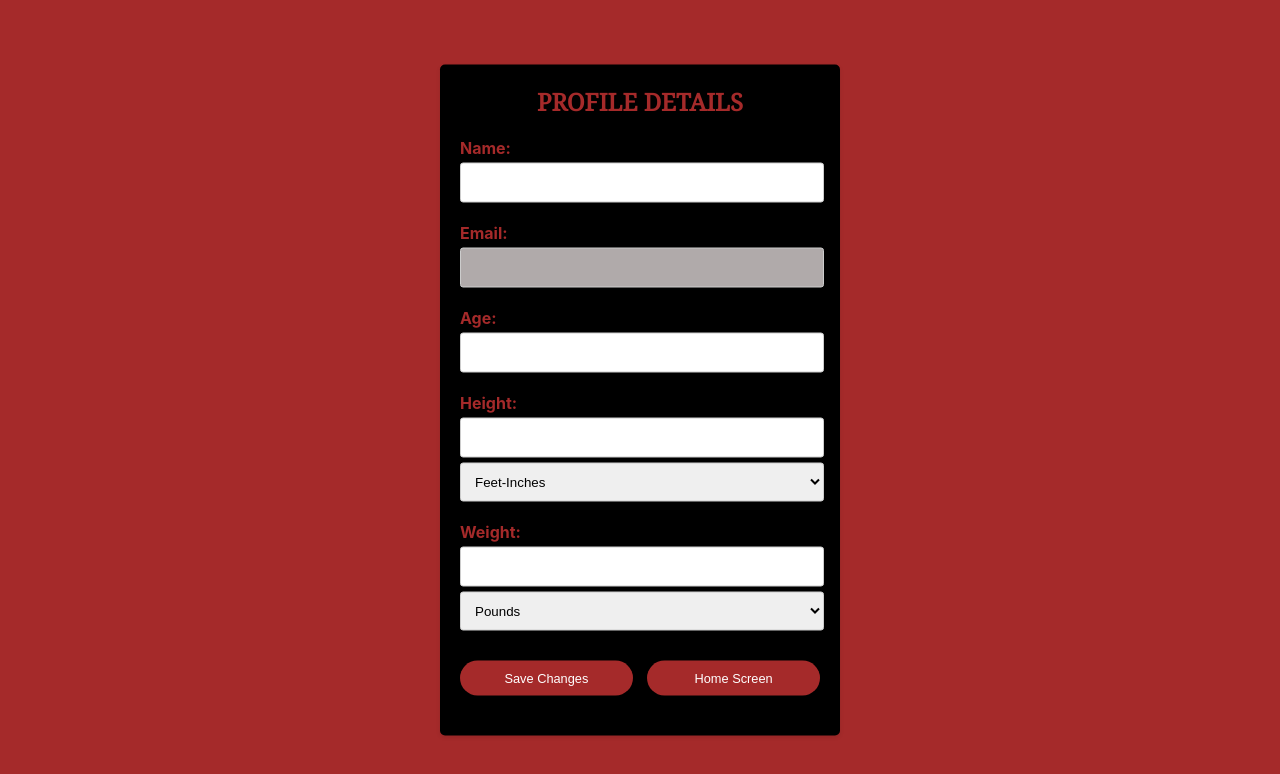
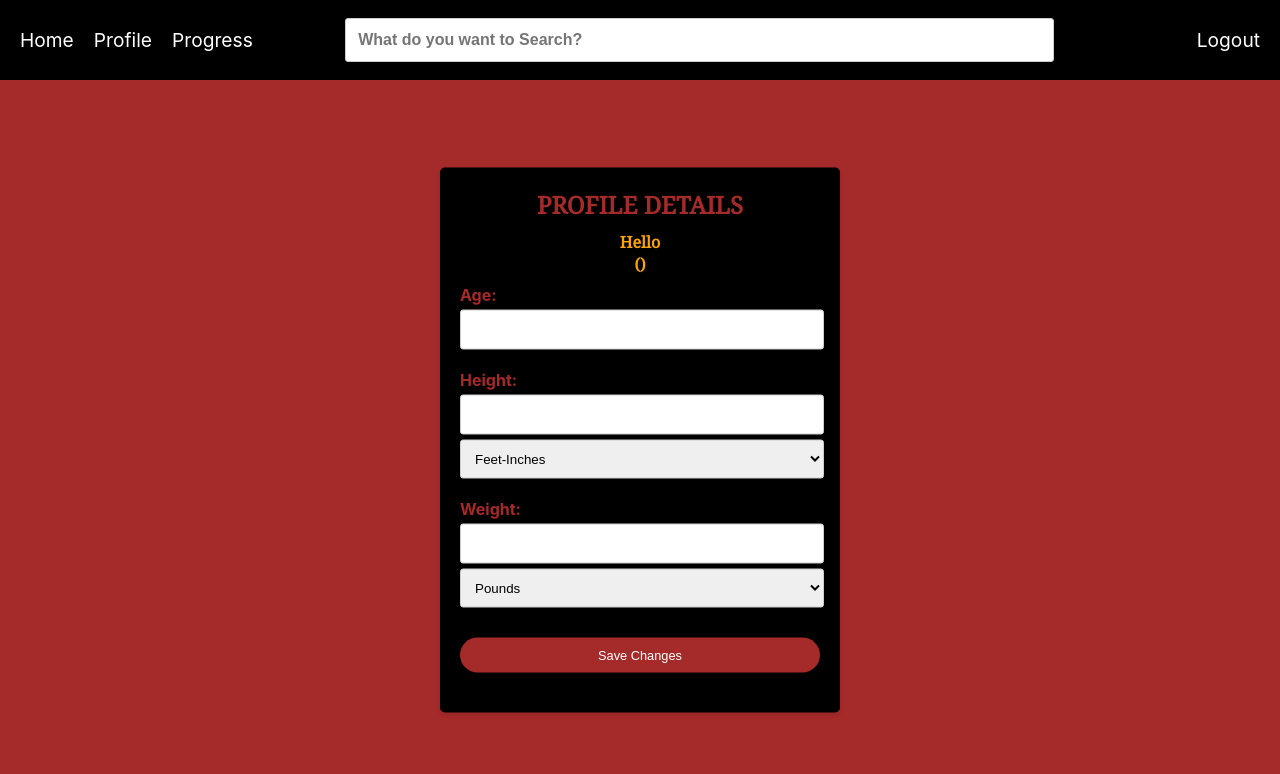
Before and after one commit to gauthiii/fitness_tracker, a React (Create React App) app: page /profile in a window 1280 px wide. Shown: the top 774 px of the page. Built offline with nearby package versions, Linux system fonts and the light colour scheme; no server answers; the database is empty; sample sign-in values are in the browser's storage.

Commit message:
Nav Bar updated

```diff
--- a/src/Dashboard.js
+++ b/src/Dashboard.js
@@ -1,12 +1,11 @@
 // Dashboard.js
 
 import React, { useState, useEffect } from 'react';
-import { Link } from 'react-router-dom';
 
 import firebase from './firebase';
 import { getAuth, onAuthStateChanged, signOut } from 'firebase/auth';
 import { getFirestore, doc, getDoc, setDoc } from 'firebase/firestore';
-
+import Nav from './Nav.js';
 
 import './Dashboard.css';
 import './LoadingSpinner.css';
@@ -260,7 +259,7 @@ function Dashboard() {
       ) :(
     <div className="dashboard">
       {/* Navbar */}
-      <div className="navbar">
+    { /*  <div className="navbar">
         <ul>
           <li><Link to="/home">Home</Link></li>
           <li><Link to="/profile">Profile</Link></li>
@@ -277,7 +276,8 @@ function Dashboard() {
 
           <li onClick={handleLogout} ><Link to="/">Logout</Link></li>
         </ul>
-      </div>
+      </div> */ }
+      <Nav handleLogout={handleLogout} />
 
 
         <div className="workout-text">
--- /dev/null
+++ b/src/Nav.js
@@ -0,0 +1,30 @@
+import React from 'react';
+import { Link } from 'react-router-dom';
+
+import './Dashboard.css';
+
+function Nav({handleLogout }){
+
+    return(
+        <div className="navbar">
+        <ul>
+          <li><Link to="/home">Home</Link></li>
+          <li><Link to="/profile">Profile</Link></li>
+          <li><Link to="/progress">Progress</Link></li>
+        </ul>
+        <div className="dashboard-search-container">
+          <input
+            type="text"
+            className="dashboard-search-bar"
+            placeholder="What do you want to Search?"
+          />
+        </div>
+        <ul>
+
+          <li onClick={handleLogout} ><Link to="/">Logout</Link></li>
+        </ul>
+      </div>
+    );
+};
+
+export default Nav;
--- a/src/Profile.css
+++ b/src/Profile.css
@@ -20,7 +20,7 @@
 
 .profile {
     max-width: 500px;
-    margin: 0px;
+    margin-top: 10vh;
     padding: 20px;
  /*   translate: 0px 20px; */
     border-radius: 5px;
@@ -30,9 +30,19 @@
 
   .profile h2 {
     font-size: 1.5rem;
-    margin-bottom: 20px;
+    margin-bottom: 10px;
     margin-top: 0px;
     color: brown;
+    text-align: center;
+    font-weight: bold;
+    font-family: 'Noto Serif', sans-serif;
+  }
+
+  .profile h3 {
+    font-size: 1rem;
+    margin-bottom: 10px;
+    margin-top: 0px;
+    color: orange;
     text-align: center;
     font-weight: bold;
     font-family: 'Noto Serif', sans-serif;
@@ -87,9 +97,8 @@
     align-items: center;
   }
 
-  .proB,
-  .goBackButton {
-    width: 48%;
+  .proB {
+    width: 100%;
     padding: 10px;
     background-color: brown;
     color: #fff;
@@ -103,7 +112,3 @@
   .proB:hover {
     background-color: orange;
   }
-
-  .goBackButton:hover {
-    background-color: orange;
-  }
--- a/src/Profile.js
+++ b/src/Profile.js
@@ -1,5 +1,7 @@
 import React, { useState, useEffect } from 'react';
 import './Profile.css';
+
+import Nav from './Nav.js';
 
 
 import firebase from './firebase';
@@ -39,6 +41,22 @@ function Profile() {
   const [loading, setLoading] = useState(true);
   const [isDialogOpen, setIsDialogOpen] = useState(false);
   const [errorMessage, setError] = useState('');
+
+  const handleLogout = async () => {
+    try {
+      // Initialize Firebase Authentication
+      const auth = getAuth();
+
+      // Sign out the user
+      await signOut(auth);
+
+      // Redirect to the login page or any other desired route after logout
+      // Example: Redirect to the login page
+     window.location.href = '/'; // You can use the React Router's navigation instead if needed
+    } catch (error) {
+      console.error("Error signing out:", error);
+    }
+  };
 
   const checkUserAuthState = () => {
     const auth = getAuth(firebase);
@@ -175,6 +193,7 @@ function Profile() {
 
   return (
     <div className="pb">
+      <Nav handleLogout={handleLogout} />
         {loading ? (
          <>
          {/* Display the loading spinner while loading is true */ }
@@ -191,8 +210,9 @@ function Profile() {
       <h2>
    {/*   <FontAwesomeIcon icon={faHome} className="home-icon" /> */ }
         PROFILE DETAILS</h2>
+        <h3>Hello {name}<br />({email})</h3>
       <form onSubmit={handleSubmit}>
-        <div className="form-group">
+      {/*  <div className="form-group">
           <label>Name:</label>
           <input
             type="text"
@@ -202,15 +222,15 @@ function Profile() {
           />
         </div>
         <div className="form-group">
-          <label>Email:</label>
+          <label>Email: {email}</label>
           <input
             type="text"
             value={email}
             onChange={(e) => setEmail(e.target.value)}
             className='disabled-input' // Add the class conditionally
             disabled
-          />
-        </div>
+    />
+        </div>*/}
         <div className="form-group">
           <label>Age:</label>
           <input
@@ -254,7 +274,6 @@ function Profile() {
         </div>
         <div className="form-group buttons-container">
         <button type="submit" className='proB'>Save Changes</button>
-        <button onClick={handleGoBack} className='proB goBackButton'>Home Screen</button>
         </div>
         </form>
     </div>
--- a/src/Progress.js
+++ b/src/Progress.js
@@ -4,10 +4,10 @@ import React, { useState,useEffect } from 'react';
 import './Progress.css'; // Import your custom CSS file
 
 import firebase from './firebase';
-import { getAuth, onAuthStateChanged } from 'firebase/auth';
+import { getAuth, onAuthStateChanged, signOut } from 'firebase/auth';
 import { getFirestore, doc, getDoc, setDoc } from 'firebase/firestore';
 
-
+import Nav from './Nav.js';
 
 import './LoadingSpinner.css';
 import CustomDialog from './CustomDialog.js';
@@ -56,6 +56,22 @@ function Progress() {
   const [showProgressBar, setShowProgressBar] = useState(false);
   const [progress, setProgress] = useState(0);
 
+  const handleLogout = async () => {
+    try {
+      // Initialize Firebase Authentication
+      const auth = getAuth();
+
+      // Sign out the user
+      await signOut(auth);
+
+      // Redirect to the login page or any other desired route after logout
+      // Example: Redirect to the login page
+     window.location.href = '/'; // You can use the React Router's navigation instead if needed
+    } catch (error) {
+      console.error("Error signing out:", error);
+    }
+  };
+
   const handleGoalSelection = (goal) => {
     setSelectedGoal(goal);
 
@@ -102,7 +118,7 @@ function Progress() {
       } else {
         // User is not logged in
         setUser(null);
-        window.location.href = '/';
+        window.location.href = '/progress';
       }
       setLoading(false); // Set loading to false when the check is complete
     });
@@ -158,6 +174,7 @@ function Progress() {
 
   return (
     <div className="prb">
+      <Nav handleLogout={handleLogout} />
       {loading ? (
          <>
          {/* Display the loading spinner while loading is true */ }
@@ -167,7 +184,9 @@ function Progress() {
         </div>
         </>
       ) :(
+
       <div className="progress-container">
+
       {showProgressBar ?<><div className='buffer'></div> <p className="goalchoose">Fetching results to {selectedGoal}</p></> :(  <div className="goal-buttons">
           <p className="goalchoose">{selectedGoal===null && "Choose Your Goal:"}</p>
           <button
@@ -201,39 +220,39 @@ function Progress() {
  <>
 
  <p className="goalchoose">
-  Your workout approach to {(selectedGoal=="Lose Weight")?"losing weight":(selectedGoal=="Gain Weight")?"gaining weight":"building muscles"} must be <br/><br />{(selectedGoal=="Lose Weight")?"LESS WEIGHTS, MORE REPS":(selectedGoal=="Gain Weight")?"MORE WEIGHTS, LESS REPS":"MORE WEIGHTS, MORE REPS"}</p>
+  Your workout approach to {(selectedGoal==="Lose Weight")?"losing weight":(selectedGoal==="Gain Weight")?"gaining weight":"building muscles"} must be <br/><br />{(selectedGoal==="Lose Weight")?"LESS WEIGHTS, MORE REPS":(selectedGoal==="Gain Weight")?"MORE WEIGHTS, LESS REPS":"MORE WEIGHTS, MORE REPS"}</p>
 
   <div className="workTitle">Chest Workouts</div>
   <div class="grid-container">
   <div class="grid-item">
   <img src={benchPress} alt="Animation" className="workout-image"   />
   <br />Bench Press
-  <br /><span className='rep'>{(selectedGoal=="Lose Weight")?"4 x 30":(selectedGoal=="Gain Weight")?"3 x 20":"4 x 20"} Reps</span>
+  <br /><span className='rep'>{(selectedGoal==="Lose Weight")?"4 x 30":(selectedGoal==="Gain Weight")?"3 x 20":"4 x 20"} Reps</span>
   </div>
   <div class="grid-item">
   <img src={machineFly} alt="Animation" className="workout-image"   />
   <br />Machine Fly
-  <br /><span className='rep'>{(selectedGoal=="Lose Weight")?"4 x 30":(selectedGoal=="Gain Weight")?"3 x 20":"4 x 20"} Reps</span>
+  <br /><span className='rep'>{(selectedGoal==="Lose Weight")?"4 x 30":(selectedGoal==="Gain Weight")?"3 x 20":"4 x 20"} Reps</span>
   </div>
   <div class="grid-item">
   <img src={chestDip} alt="Animation" className="workout-image"   />
   <br />Chest Dip
-  <br /><span className='rep'>{(selectedGoal=="Lose Weight")?"4 x 30":(selectedGoal=="Gain Weight")?"3 x 20":"4 x 20"} Reps</span>
+  <br /><span className='rep'>{(selectedGoal==="Lose Weight")?"4 x 30":(selectedGoal==="Gain Weight")?"3 x 20":"4 x 20"} Reps</span>
   </div>
   <div class="grid-item">
   <img src={cableCrossover} alt="Animation" className="workout-image"   />
   <br />Cable Cross Over
-  <br /><span className='rep'>{(selectedGoal=="Lose Weight")?"4 x 30":(selectedGoal=="Gain Weight")?"3 x 20":"4 x 20"} Reps</span>
+  <br /><span className='rep'>{(selectedGoal==="Lose Weight")?"4 x 30":(selectedGoal==="Gain Weight")?"3 x 20":"4 x 20"} Reps</span>
   </div>
   <div class="grid-item">
   <img src={diamondPushUp} alt="Animation" className="workout-image"   />
     <br />Diamond Push Up
-    <br /><span className='rep'>{(selectedGoal=="Lose Weight")?"4 x 30":(selectedGoal=="Gain Weight")?"3 x 20":"4 x 20"} Reps</span>
+    <br /><span className='rep'>{(selectedGoal==="Lose Weight")?"4 x 30":(selectedGoal==="Gain Weight")?"3 x 20":"4 x 20"} Reps</span>
   </div>
   <div class="grid-item">
   <img src={chestSqueeze} alt="Animation" className="workout-image"   />
     <br />Plate Squeeze Press
-    <br /><span className='rep'>{(selectedGoal=="Lose Weight")?"4 x 30":(selectedGoal=="Gain Weight")?"3 x 20":"4 x 20"} Reps</span>
+    <br /><span className='rep'>{(selectedGoal==="Lose Weight")?"4 x 30":(selectedGoal==="Gain Weight")?"3 x 20":"4 x 20"} Reps</span>
     </div>
 </div>
 
@@ -243,32 +262,32 @@ function Progress() {
   <div class="grid-item">
   <img src={reverseFly} alt="Animation" className="workout-image"   />
   <br />Reverse Fly
-  <br /><span className='rep'>{(selectedGoal=="Lose Weight")?"4 x 30":(selectedGoal=="Gain Weight")?"3 x 20":"4 x 20"} Reps</span>
+  <br /><span className='rep'>{(selectedGoal==="Lose Weight")?"4 x 30":(selectedGoal==="Gain Weight")?"3 x 20":"4 x 20"} Reps</span>
   </div>
   <div class="grid-item">
   <img src={pushPress} alt="Animation" className="workout-image"   />
   <br />Push Press
-  <br /><span className='rep'>{(selectedGoal=="Lose Weight")?"4 x 30":(selectedGoal=="Gain Weight")?"3 x 20":"4 x 20"} Reps</span>
+  <br /><span className='rep'>{(selectedGoal==="Lose Weight")?"4 x 30":(selectedGoal==="Gain Weight")?"3 x 20":"4 x 20"} Reps</span>
   </div>
   <div class="grid-item">
   <img src={facePull} alt="Animation" className="workout-image"   />
   <br />Face Pull
-  <br /><span className='rep'>{(selectedGoal=="Lose Weight")?"4 x 30":(selectedGoal=="Gain Weight")?"3 x 20":"4 x 20"} Reps</span>
+  <br /><span className='rep'>{(selectedGoal==="Lose Weight")?"4 x 30":(selectedGoal==="Gain Weight")?"3 x 20":"4 x 20"} Reps</span>
   </div>
   <div class="grid-item">
   <img src={seeSawPress} alt="Animation" className="workout-image"   />
   <br />See Saw Press
-  <br /><span className='rep'>{(selectedGoal=="Lose Weight")?"4 x 30":(selectedGoal=="Gain Weight")?"3 x 20":"4 x 20"} Reps</span>
+  <br /><span className='rep'>{(selectedGoal==="Lose Weight")?"4 x 30":(selectedGoal==="Gain Weight")?"3 x 20":"4 x 20"} Reps</span>
   </div>
   <div class="grid-item">
   <img src={rearDeltFly} alt="Animation" className="workout-image"   />
     <br />Rear Delt Fly
-    <br /><span className='rep'>{(selectedGoal=="Lose Weight")?"4 x 30":(selectedGoal=="Gain Weight")?"3 x 20":"4 x 20"} Reps</span>
+    <br /><span className='rep'>{(selectedGoal==="Lose Weight")?"4 x 30":(selectedGoal==="Gain Weight")?"3 x 20":"4 x 20"} Reps</span>
   </div>
   <div class="grid-item">
   <img src={barbellFrontRaise} alt="Animation" className="workout-image"   />
     <br />Barbell Front Raise
-    <br /><span className='rep'>{(selectedGoal=="Lose Weight")?"4 x 30":(selectedGoal=="Gain Weight")?"3 x 20":"4 x 20"} Reps</span>
+    <br /><span className='rep'>{(selectedGoal==="Lose Weight")?"4 x 30":(selectedGoal==="Gain Weight")?"3 x 20":"4 x 20"} Reps</span>
     </div>
 </div>
 
@@ -277,32 +296,32 @@ function Progress() {
   <div class="grid-item">
   <img src={deadLift} alt="Animation" className="workout-image"   />
   <br />Deadlift
-  <br /><span className='rep'>{(selectedGoal=="Lose Weight")?"4 x 30":(selectedGoal=="Gain Weight")?"3 x 20":"4 x 20"} Reps</span>
+  <br /><span className='rep'>{(selectedGoal==="Lose Weight")?"4 x 30":(selectedGoal==="Gain Weight")?"3 x 20":"4 x 20"} Reps</span>
   </div>
   <div class="grid-item">
   <img src={pullUp} alt="Animation" className="workout-image"   />
   <br />Pull Up
-  <br /><span className='rep'>{(selectedGoal=="Lose Weight")?"4 x 30":(selectedGoal=="Gain Weight")?"3 x 20":"4 x 20"} Reps</span>
+  <br /><span className='rep'>{(selectedGoal==="Lose Weight")?"4 x 30":(selectedGoal==="Gain Weight")?"3 x 20":"4 x 20"} Reps</span>
   </div>
   <div class="grid-item">
   <img src={cableRow} alt="Animation" className="workout-image"   />
   <br />Cable Row
-  <br /><span className='rep'>{(selectedGoal=="Lose Weight")?"4 x 30":(selectedGoal=="Gain Weight")?"3 x 20":"4 x 20"} Reps</span>
+  <br /><span className='rep'>{(selectedGoal==="Lose Weight")?"4 x 30":(selectedGoal==="Gain Weight")?"3 x 20":"4 x 20"} Reps</span>
   </div>
   <div class="grid-item">
   <img src={tBarRow} alt="Animation" className="workout-image"   />
   <br />T-Bar Row
-  <br /><span className='rep'>{(selectedGoal=="Lose Weight")?"4 x 30":(selectedGoal=="Gain Weight")?"3 x 20":"4 x 20"} Reps</span>
+  <br /><span className='rep'>{(selectedGoal==="Lose Weight")?"4 x 30":(selectedGoal==="Gain Weight")?"3 x 20":"4 x 20"} Reps</span>
   </div>
   <div class="grid-item">
   <img src={latPullDown} alt="Animation" className="workout-image"   />
     <br />Lat Pull Down
-    <br /><span className='rep'>{(selectedGoal=="Lose Weight")?"4 x 30":(selectedGoal=="Gain Weight")?"3 x 20":"4 x 20"} Reps</span>
+    <br /><span className='rep'>{(selectedGoal==="Lose Weight")?"4 x 30":(selectedGoal==="Gain Weight")?"3 x 20":"4 x 20"} Reps</span>
   </div>
   <div class="grid-item">
   <img src={pendlayRow} alt="Animation" className="workout-image"   />
     <br />Pendlay Row
-    <br /><span className='rep'>{(selectedGoal=="Lose Weight")?"4 x 30":(selectedGoal=="Gain Weight")?"3 x 20":"4 x 20"} Reps</span>
+    <br /><span className='rep'>{(selectedGoal==="Lose Weight")?"4 x 30":(selectedGoal==="Gain Weight")?"3 x 20":"4 x 20"} Reps</span>
     </div>
 </div>
 
@@ -312,32 +331,32 @@ function Progress() {
   <div class="grid-item">
   <img src={lunges} alt="Animation" className="workout-image"   />
   <br />Lunges
-  <br /><span className='rep'>{(selectedGoal=="Lose Weight")?"4 x 30":(selectedGoal=="Gain Weight")?"3 x 20":"4 x 20"} Reps</span>
+  <br /><span className='rep'>{(selectedGoal==="Lose Weight")?"4 x 30":(selectedGoal==="Gain Weight")?"3 x 20":"4 x 20"} Reps</span>
   </div>
   <div class="grid-item">
   <img src={calfRaise} alt="Animation" className="workout-image"   />
   <br />Calf Raise
-  <br /><span className='rep'>{(selectedGoal=="Lose Weight")?"4 x 30":(selectedGoal=="Gain Weight")?"3 x 20":"4 x 20"} Reps</span>
+  <br /><span className='rep'>{(selectedGoal==="Lose Weight")?"4 x 30":(selectedGoal==="Gain Weight")?"3 x 20":"4 x 20"} Reps</span>
   </div>
   <div class="grid-item">
   <img src={legExtenstion} alt="Animation" className="workout-image"   />
   <br />Leg Extension
-  <br /><span className='rep'>{(selectedGoal=="Lose Weight")?"4 x 30":(selectedGoal=="Gain Weight")?"3 x 20":"4 x 20"} Reps</span>
+  <br /><span className='rep'>{(selectedGoal==="Lose Weight")?"4 x 30":(selectedGoal==="Gain Weight")?"3 x 20":"4 x 20"} Reps</span>
   </div>
   <div class="grid-item">
   <img src={legCurl} alt="Animation" className="workout-image"   />
   <br />Leg Curl
-  <br /><span className='rep'>{(selectedGoal=="Lose Weight")?"4 x 30":(selectedGoal=="Gain Weight")?"3 x 20":"4 x 20"} Reps</span>
+  <br /><span className='rep'>{(selectedGoal==="Lose Weight")?"4 x 30":(selectedGoal==="Gain Weight")?"3 x 20":"4 x 20"} Reps</span>
   </div>
   <div class="grid-item">
   <img src={squat} alt="Animation" className="workout-image"   />
     <br />Squats
-    <br /><span className='rep'>{(selectedGoal=="Lose Weight")?"4 x 30":(selectedGoal=="Gain Weight")?"3 x 20":"4 x 20"} Reps</span>
+    <br /><span className='rep'>{(selectedGoal==="Lose Weight")?"4 x 30":(selectedGoal==="Gain Weight")?"3 x 20":"4 x 20"} Reps</span>
   </div>
   <div class="grid-item">
   <img src={legPress} alt="Animation" className="workout-image"   />
     <br />Leg Press
-    <br /><span className='rep'>{(selectedGoal=="Lose Weight")?"4 x 30":(selectedGoal=="Gain Weight")?"3 x 20":"4 x 20"} Reps</span>
+    <br /><span className='rep'>{(selectedGoal==="Lose Weight")?"4 x 30":(selectedGoal==="Gain Weight")?"3 x 20":"4 x 20"} Reps</span>
     </div>
 </div>
 
```
